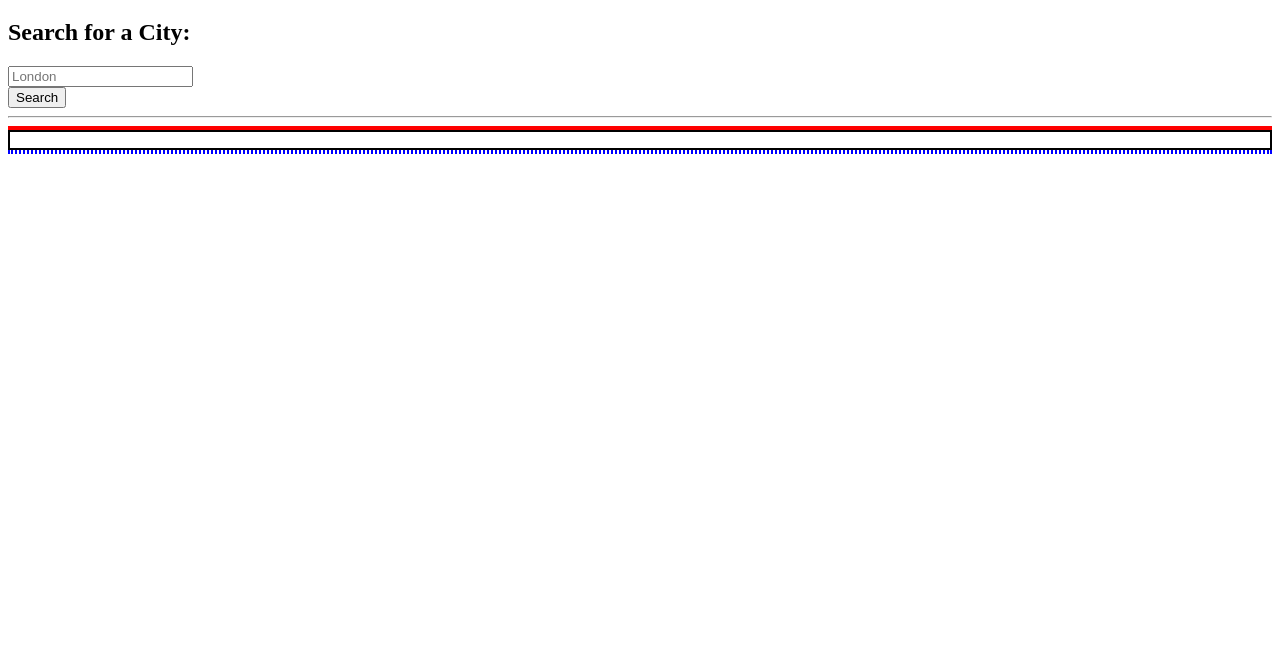
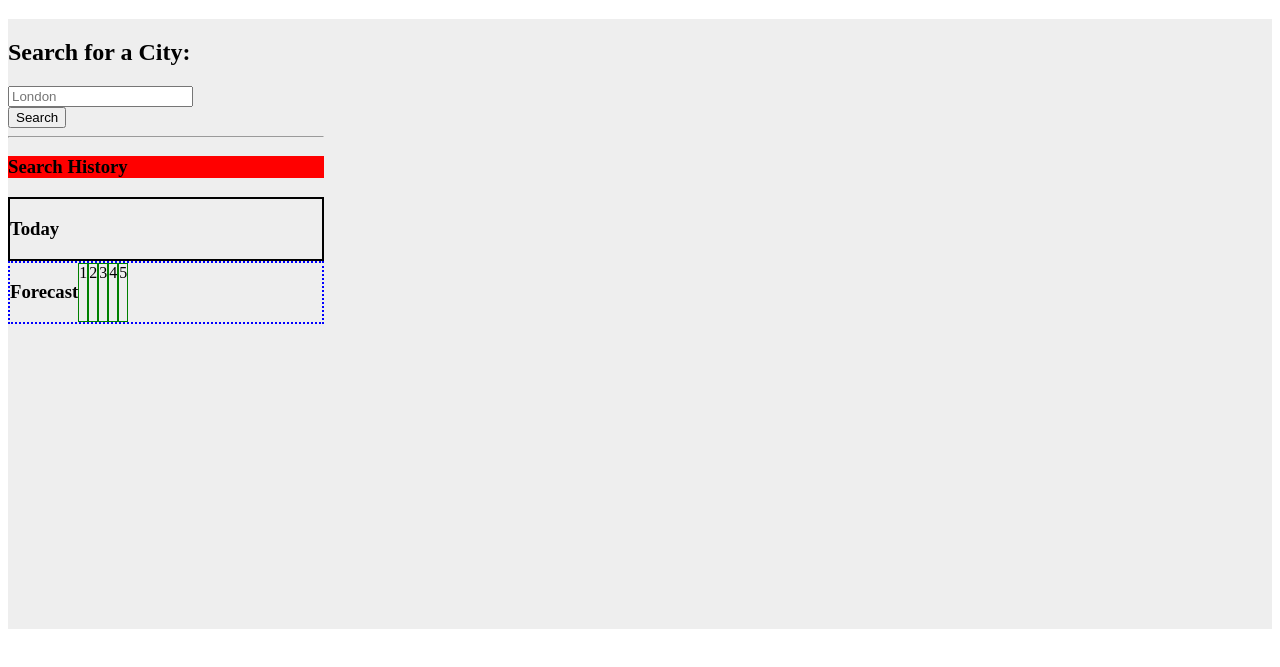
Before and after one commit to francescasnatt/should-I-take-an-umbrella-today-jQuery, a plain HTML site: page index.html in a window 1280 px wide. Shown: the part 61-728 px from the top of the page. Drawn offline with nearby package versions, Linux system fonts and the light colour scheme.

Commit message:
trying out grid

```diff
--- a/index.html
+++ b/index.html
@@ -17,7 +17,7 @@
   </header>
 
   <!-- max-width for ultra wide resolutions -->
-  <div class="container-fluid" style="max-width: 1400px">
+  <div class="container-fluid" id='grid-container' style="max-width: 1400px">
     <div class="row">
       <aside class="col-lg-3 pb-3">
         <h2 id="form-heading" class="mt-1 h3 form-label">
@@ -37,19 +37,23 @@
             </div>
           </div>
         </form>
-        <div class="list-group" id="history"></div>
+        <div class="list-group" id="history">
+          <h3>Search History</h3>
+        </div>
       </aside>
 
       <div class="col-lg-9 pb-3">
         <section id="today" class="mt-3" role="region" aria-live="polite">
             <ul id="today-weather"></ul>
+            <h3>Today</h3>
         </section>
         <section id="forecast" class="row mt-3" role="region" aria-live="polite">
-            <div id="forecast-day1"></div>
-            <div id="forecast-day2"></div>
-            <div id="forecast-day3"></div>
-            <div id="forecast-day4"></div>
-            <div id="forecast-day5"></div>
+          <h3>Forecast</h3>
+            <div id="forecast-day1">1</div>
+            <div id="forecast-day2">2</div>
+            <div id="forecast-day3">3</div>
+            <div id="forecast-day4">4</div>
+            <div id="forecast-day5">5</div>
         </section>
       </div>
     </div>
--- a/script.js
+++ b/script.js
@@ -1,13 +1,18 @@
   // TO DO
+    // SEARCH LIST
       // show searched items in list on left
       // each item in this list is a button
-  // click and see weather info for that city
+      // click button and see weather info for that city
       // only call api for new city
       // details of saved searches are retrieved from local storage - only save names of city
         // if calling data stored in local storage from over 4 hours ago then go back to api (makes sure data is up to date)
       // check if city is already in list, if so don't add to list again
+    // LAYOUT & STYLING
       // use bootstrap cards or bootstrap grid system
-
+    // FORECAST INFO
+      // retrieve weather info for the next 5 days
+      // append to page
+    // README file
 
 
 var APIkey = 'd91f911bcf2c0f925fb6535547a5ddc9';
@@ -72,9 +77,22 @@ $.ajax({
         // DAY 1
 
       // SEARCH LIST
-      // take the search term and create a button with that word on it
-      // save to local storage the info retrieved from that search
+      // take the search term and create a button with that word on it✅
+      // save to local storage the info retrieved from that search✅
+      // save info about MULTIPLE cities to local storage
       // when user clicks on that button info is retrieved and displayed on page
+      var historyEl = $('#history');
+      var cityButton = $('<button>').addClass('city');
+      cityButton.text(searchTerm);
+      historyEl.append(cityButton);
+
+      localStorage.setItem('city', cityName);
+      localStorage.setItem('date', date);
+      localStorage.setItem('icon', icon);
+      localStorage.setItem('temp', temp);
+      localStorage.setItem('humid', humid);
+      localStorage.setItem('wind', wind);
+
     })
   })
 }
--- a/styles.css
+++ b/styles.css
@@ -1,16 +1,31 @@
+#grid-container{
+    background-color: #eee;
+    max-width: 1000px;
+    margin: 0 auto;
+    display: grid;
+    grid-template-columns: 1fr 3fr;
+    grid-template-rows: 1fr 1fr;
+    grid-template-areas:
+        "SearchList Today"
+        "SearchList Forecast";
+}
+
 #history{
-    border: 2px solid red;
+    grid-area: SearchList;
+    background-color: red;
 }
 
 #today{
+    grid-area: Today;
     border: 2px solid black;
 }
 
 #forecast{
+    grid-area: Forecast;
     border: 2px dotted blue;
     display: flex;
 }
 
 #forecast-day1, #forecast-day2, #forecast-day3, #forecast-day4, #forecast-day5{
-
+    border: 1px solid green;
 }
```
Lines whose indentation alone changed are shown as unchanged.
